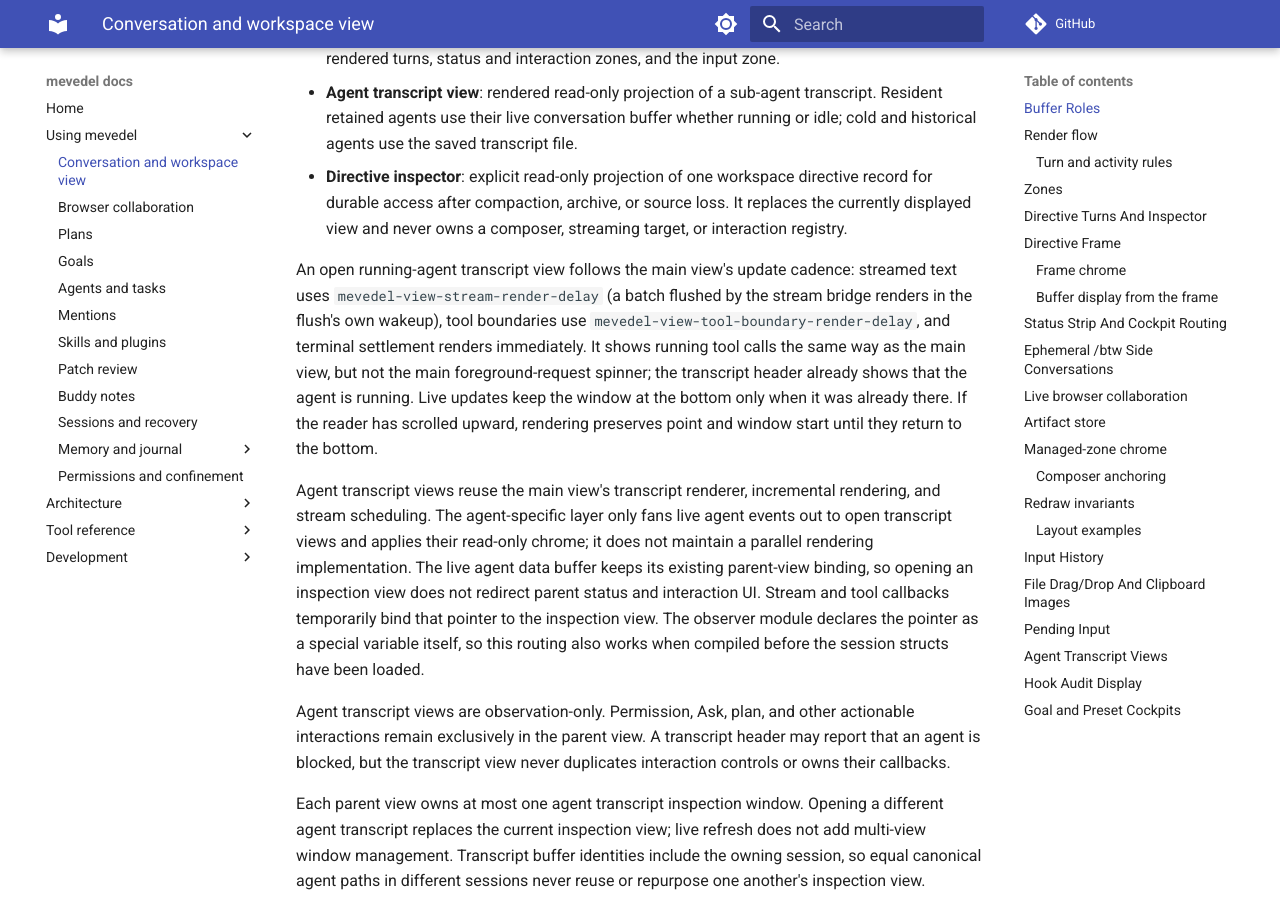
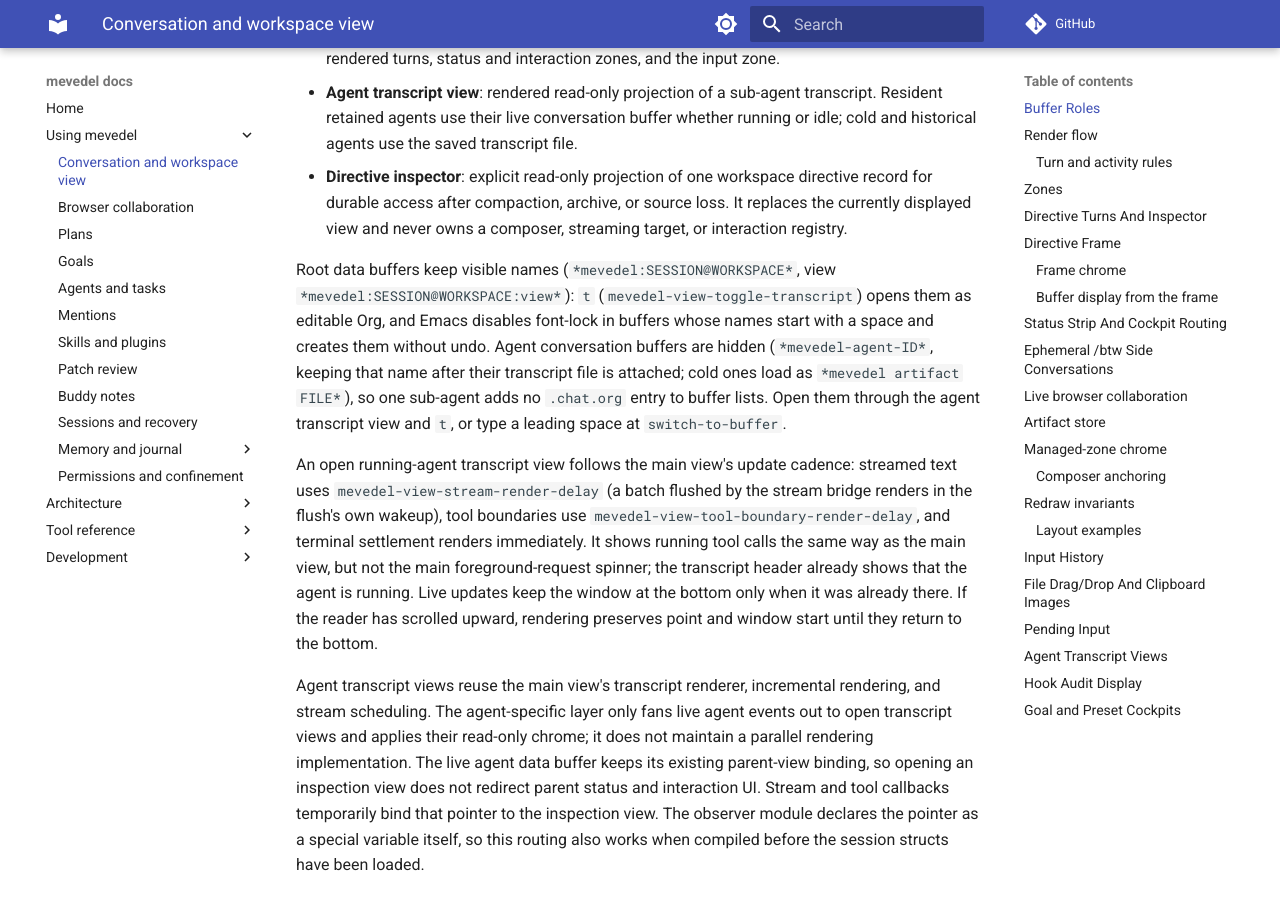
Before and after one commit to FrauH0lle/mevedel, an MkDocs documentation site: the page built from docs/view.md, in a window 1280 px wide and 900 px high, scrolled down 1154 px. Built offline with MkDocs 1.6.1 and Material for MkDocs 9.7.7, drawn with Linux system fonts in a browser that asks for light colours; comment, search, counter and statistics services are not loaded.

Commit message:
fix(agents): Hide agent conversation buffers from buffer lists
Every sub-agent left a visible buffer named after its transcript file
(explorer--2026-...--abcd1234.chat.org): it was created as
*mevedel-agent-ID* and `set-visited-file-name' then renamed it. Cold agent
buffers already load hidden (" *mevedel artifact FILE*"). Live ones now use
" *mevedel-agent-ID*" and keep that name after visiting their transcript.
Agent transcript views and `t' still open them.

Root data buffers stay visible on purpose: `t' opens them as editable Org,
and Emacs disables font-lock in space-prefixed buffers and creates them
without undo.

* mevedel-agent-conversation.el (mevedel-agent-conversation-open): Create
a hidden buffer.

* mevedel-agent-runtime.el (mevedel-agent-runtime--setup-transcript): Keep
the buffer name when visiting the transcript.

* docs/view.md (Buffer Roles): Document buffer naming and access.

* docs/backlog.md (Inbox): Remove the hidden data buffers entry.

* test/test-mevedel-agent-conversation.el (mevedel-agent-conversation-open):
New hidden-name case.

* test/test-mevedel-agent-runtime.el
(mevedel-agent-runtime--setup-transcript): Assert the name survives.

* test/test-mevedel-agent-conversation-publication.el
(mevedel-agent-conversation-prepare-save): Drop a duplicated :doc.

```diff
--- a/docs/view.md
+++ b/docs/view.md
@@ -59,6 +59,16 @@
   directive record for durable access after compaction, archive, or source
   loss. It replaces the currently displayed view and never owns a composer,
   streaming target, or interaction registry.
+
+Root data buffers keep visible names (`*mevedel:SESSION@WORKSPACE*`, view
+`*mevedel:SESSION@WORKSPACE:view*`): `t` (`mevedel-view-toggle-transcript`)
+opens them as editable Org, and Emacs disables font-lock in buffers whose
+names start with a space and creates them without undo. Agent conversation
+buffers are hidden (` *mevedel-agent-ID*`, keeping that name after their
+transcript file is attached; cold ones load as ` *mevedel artifact FILE*`), so
+one sub-agent adds no `.chat.org` entry to buffer lists. Open them through
+the agent transcript view and `t`, or type a leading space at
+`switch-to-buffer`.
 
 An open running-agent transcript view follows the main view's update cadence:
 streamed text uses `mevedel-view-stream-render-delay` (a batch flushed by the
```
Also changed, not shown: docs/backlog.md (+0 -1 lines), 5 other files.
